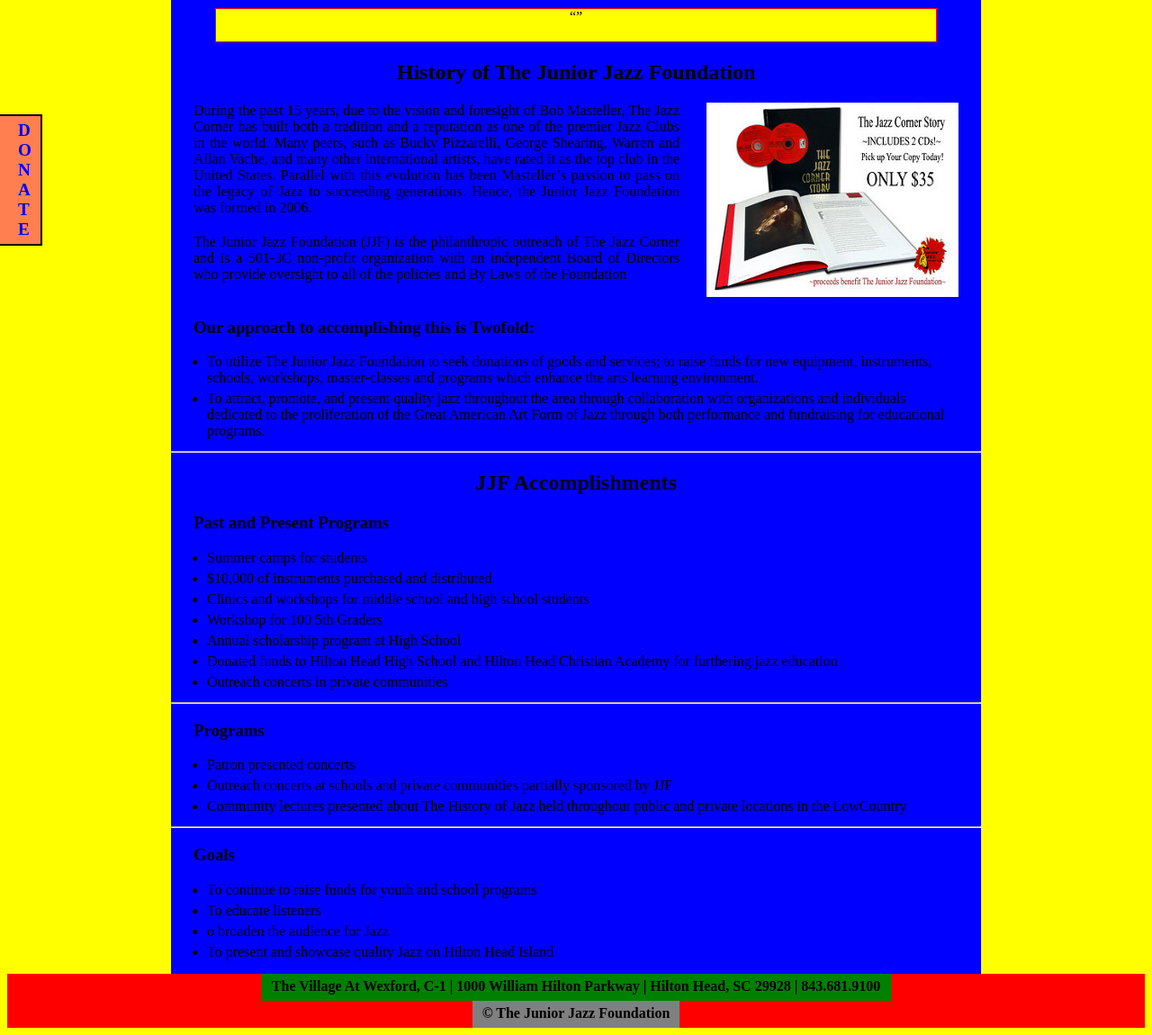
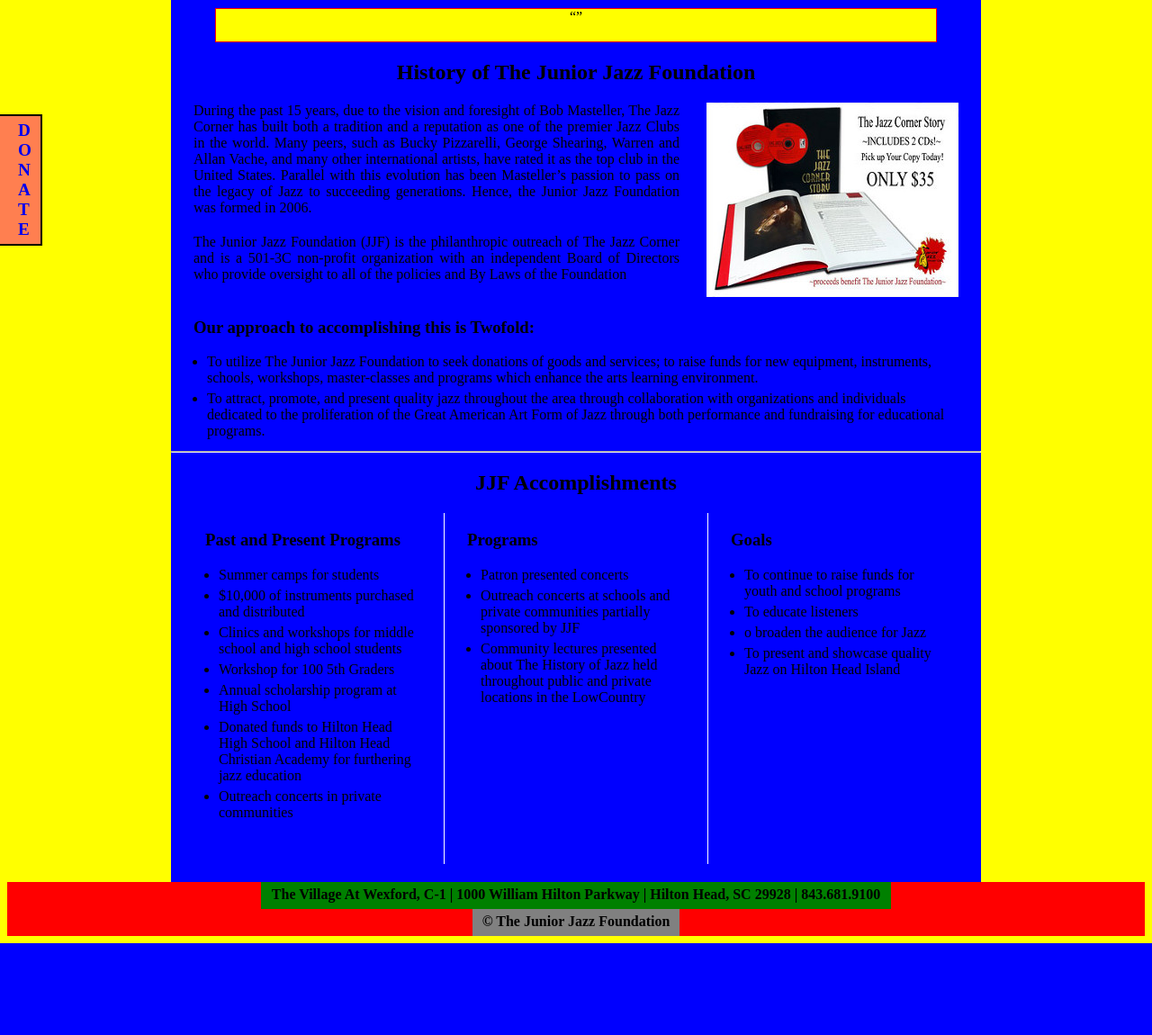
Before and after one commit to j-brew/CS-412php, a PHP site: page /about/about.php in a window 1280 px wide. Shown: the part 201-1351 px from the top of the page at 90% size. After the commit the page ends 1249 px from the top, so only its background shows below. Run offline with PHP 8.4, Linux system fonts and the light colour scheme; data that the repository does not hold is empty; a stand-in replaces the project's code that opens the database connection.

Commit message:
About + reorganized about.php + added more css to about.css

```diff
--- a/about/about.css
+++ b/about/about.css
@@ -25,3 +25,33 @@
     //border: solid 1px red;
     padding: 0px 25px 5px 0px;
 }
+
+#accomplish {
+    width: 874px;
+    height: 400px;
+    margin: 0 auto 0 auto;
+    //border: solid white 1px;
+}
+#current {
+    display: inline-block;
+    border-right: solid white 1px;
+    padding: 0;
+    margin: 0;
+    width: 290px;
+    height: 390px;
+    float: left;
+}
+#program {
+    display: inline-block;
+    //border: solid yellow 1px;
+    width: 290px;
+    height: 390px;
+}
+#goal {
+    display: inline-block;
+    border-left: solid white 1px;
+    width: 290px;
+    height: 390px;
+    float: right;
+
+}
--- a/about/about.php
+++ b/about/about.php
@@ -90,6 +90,8 @@
                 <hr>
 
                 <h2>JJF Accomplishments </h2>
+                <div id="accomplish">
+                    <div id="current">
                         <h3>Past and Present Programs</h3>
                         <ul>
                             <li>Summer camps for students</li>
@@ -101,9 +103,9 @@
                                 Christian Academy for furthering jazz education</li>
                             <li>Outreach concerts in private communities </li>
                         </ul>
+                    </div>
 
-                <hr>
-
+                    <div id="program">
                     <h3>Programs</h3>
                         <ul>
                             <li>Patron presented concerts </li>
@@ -113,9 +115,9 @@
                                 held throughout public and private locations in the
                                 LowCountry</li>
                         </ul>
+                    </div>
 
-                <hr>
-
+                    <div id="goal">
                     <h3>Goals</h3>
                         <ul>
                             <li>To continue to raise funds for youth and school programs</li>
@@ -125,6 +127,8 @@
                         </ul>
                     </div>
                 </div>
+            </div>
+        </div>
 
         <div id="footer">
             <p id="footp">The Village At Wexford, C-1 | 1000 William Hilton Parkway | Hilton Head, SC 29928 | 843.681.9100</p>
```
Lines whose indentation alone changed are shown as unchanged.
